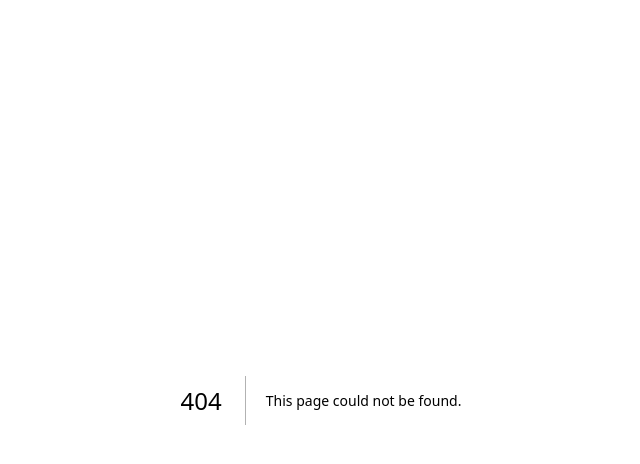
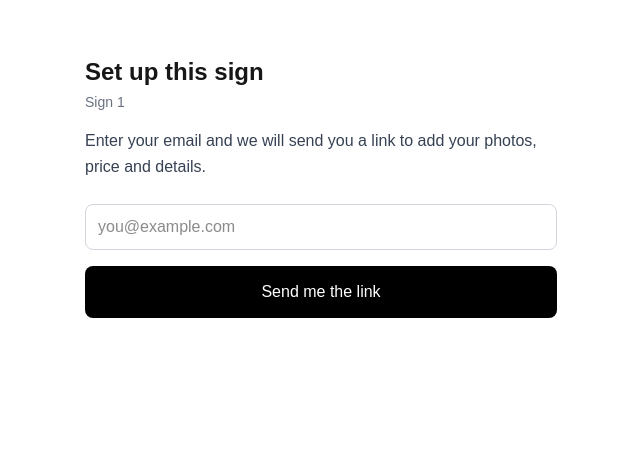
Before and after one commit to ceocarolinaz-dot/signpost, a Next.js app: page /claim/1 in a window 1280 px wide. Before the commit this address had no page. Shown: the top 464 px of the page, without its empty margins (319-959 px from the left). Built offline with nearby package versions, Linux system fonts and the light colour scheme.

Commit message:
claim flow and sold state

```diff
--- /dev/null
+++ b/app/api/claim/route.ts
@@ -0,0 +1,35 @@
+import { createClient } from '@supabase/supabase-js';
+import { Resend } from 'resend';
+
+export async function POST(req: Request) {
+  try {
+    const { code, email } = await req.json();
+    if (!code || !email || !String(email).includes('@')) {
+      return Response.json({ ok: false, error: 'Enter a valid email' }, { status: 400 });
+    }
+
+    const supabase = createClient(
+      process.env.NEXT_PUBLIC_SUPABASE_URL!,
+      process.env.NEXT_PUBLIC_SUPABASE_ANON_KEY!
+    );
+
+    const { data, error } = await supabase.rpc('claim_listing', { p_code: code, p_email: email });
+    if (error) return Response.json({ ok: false, error: error.message }, { status: 500 });
+    if (!data) return Response.json({ ok: false, error: 'That sign is already registered to another email address.' }, { status: 403 });
+
+    const origin = new URL(req.url).origin;
+    const link = origin + '/edit/' + data;
+
+    const resend = new Resend(process.env.RESEND_API_KEY);
+    await resend.emails.send({
+      from: 'onboarding@resend.dev',
+      to: email,
+      subject: 'Your SignPost listing',
+      text: 'Here is the link to edit your listing. Keep this email, it is the only way back in.\n\n' + link + '\n\nYour public listing is at ' + origin + '/s/' + String(code).toUpperCase(),
+    });
+
+    return Response.json({ ok: true });
+  } catch (err: any) {
+    return Response.json({ ok: false, error: err.message }, { status: 500 });
+  }
+}
--- /dev/null
+++ b/app/claim/[code]/page.tsx
@@ -0,0 +1,45 @@
+'use client';
+
+import { useState } from 'react';
+import { useParams } from 'next/navigation';
+
+export default function ClaimPage() {
+  const code = String(useParams().code).toUpperCase();
+  const [email, setEmail] = useState('');
+  const [busy, setBusy] = useState(false);
+  const [sent, setSent] = useState(false);
+  const [err, setErr] = useState('');
+
+  async function submit() {
+    setBusy(true);
+    setErr('');
+    const res = await fetch('/api/claim', { method: 'POST', headers: { 'Content-Type': 'application/json' }, body: JSON.stringify({ code: code, email: email }) });
+    const j = await res.json();
+    if (j.ok) setSent(true);
+    else setErr(j.error || 'Something went wrong');
+    setBusy(false);
+  }
+
+  return (
+    <main className="mx-auto max-w-lg px-5 py-14">
+      {sent ? (
+        <div>
+          <h1 className="text-2xl font-semibold">Check your email</h1>
+          <p className="mt-3 leading-relaxed text-gray-700">We have sent a link to {email}. Open it to set up your listing. Keep that email, it is the only way back in.</p>
+        </div>
+      ) : (
+        <div>
+          <h1 className="text-2xl font-semibold">Set up this sign</h1>
+          <p className="mt-1 text-sm text-gray-500">Sign {code}</p>
+          <p className="mt-4 leading-relaxed text-gray-700">Enter your email and we will send you a link to add your photos, price and details.</p>
+
+          <input className="mt-6 w-full rounded-lg border border-gray-300 px-3 py-2.5 text-base" type="email" placeholder="you@example.com" value={email} onChange={(e) => setEmail(e.target.value)} />
+
+          <button onClick={submit} disabled={busy} className="mt-4 w-full rounded-lg bg-black py-3.5 font-medium text-white">{busy ? 'Sending…' : 'Send me the link'}</button>
+
+          {err && <p className="mt-3 text-sm text-red-600">{err}</p>}
+        </div>
+      )}
+    </main>
+  );
+}
--- a/app/edit/[token]/page.tsx
+++ b/app/edit/[token]/page.tsx
@@ -54,7 +54,7 @@ export default function EditPage() {
         setContactPhone(row.contact_phone || '');
         setContactEmail(row.contact_email || '');
         setPhotos(row.photos || []);
-        setStatus(row.status || 'active');
+        setStatus(row.status === 'unclaimed' ? 'active' : (row.status || 'active'));
       }
       setLoading(false);
     })();
--- a/app/s/[code]/page.tsx
+++ b/app/s/[code]/page.tsx
@@ -1,5 +1,5 @@
 import { createClient } from '@supabase/supabase-js';
-import { notFound } from 'next/navigation';
+import { notFound, redirect } from 'next/navigation';
 
 export const dynamic = 'force-dynamic';
 
@@ -10,24 +10,25 @@ const supabase = createClient(
 
 export default async function ListingPage({ params }: { params: Promise<{ code: string }> }) {
   const { code } = await params;
+  const upper = code.toUpperCase();
 
-  const { data: listing } = await supabase
-    .from('listings')
-    .select('*')
-    .eq('code', code.toUpperCase())
-    .eq('status', 'active')
-    .single();
+  const { data: listing } = await supabase.from('listings').select('*').eq('code', upper).single();
 
   if (!listing) notFound();
+  if (listing.status === 'unclaimed') redirect('/claim/' + upper);
+  if (listing.status === 'deleted') notFound();
 
-  await supabase.rpc('bump_scan', { listing_code: code.toUpperCase() });
+  await supabase.rpc('bump_scan', { listing_code: upper });
 
   const photos: string[] = listing.photos ?? [];
   const telHref = 'tel:' + String(listing.contact_phone || '').replace(/\s/g, '');
-  const refHref = '/?from=' + code;
+  const refHref = '/?from=' + upper;
+  const sold = listing.status === 'sold';
 
   return (
     <main className="mx-auto max-w-lg px-5 py-8">
+      {sold && <p className="mb-5 rounded-lg bg-gray-900 py-2.5 text-center text-sm font-medium text-white">Sold</p>}
+
       {photos[0] && <img src={photos[0]} alt={listing.title} className="mb-5 w-full rounded-xl object-cover" />}
 
       <h1 className="text-2xl font-semibold">{listing.title}</h1>
@@ -44,11 +45,14 @@ export default async function ListingPage({ params }: { params: Promise<{ code:
         </div>
       )}
 
-      <div className="mt-10 border-t border-gray-200 pt-6">
-        <p className="text-sm font-medium text-gray-500">Contact</p>
-        <p className="mt-1 text-lg font-semibold">{listing.contact_name}</p>
-        {listing.contact_phone && <a href={telHref} className="mt-4 block rounded-lg bg-black py-3.5 text-center font-medium text-white">Call {listing.contact_phone}</a>}
-      </div>
+      {!sold && (
+        <div className="mt-10 border-t border-gray-200 pt-6">
+          <p className="text-sm font-medium text-gray-500">Contact</p>
+          <p className="mt-1 text-lg font-semibold">{listing.contact_name}</p>
+          {listing.contact_phone && <a href={telHref} className="mt-4 block rounded-lg bg-black py-3.5 text-center font-medium text-white">Call {listing.contact_phone}</a>}
+          {listing.contact_email && <a href={'mailto:' + listing.contact_email} className="mt-3 block rounded-lg border border-gray-300 py-3.5 text-center font-medium">Email</a>}
+        </div>
+      )}
 
       <a href={refHref} className="mt-12 block border-t border-gray-200 pt-6 text-center text-sm text-gray-500">Selling something yourself? Make a page like this.</a>
     </main>
```
